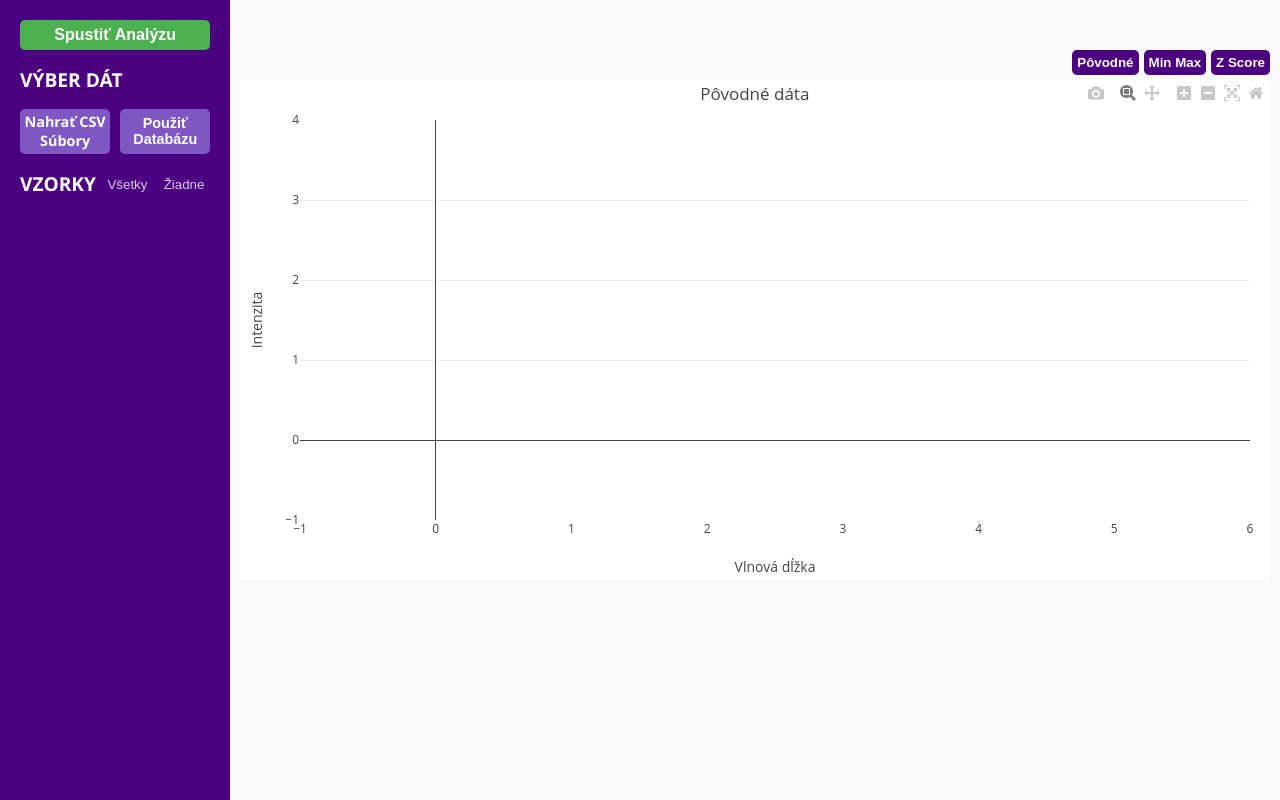
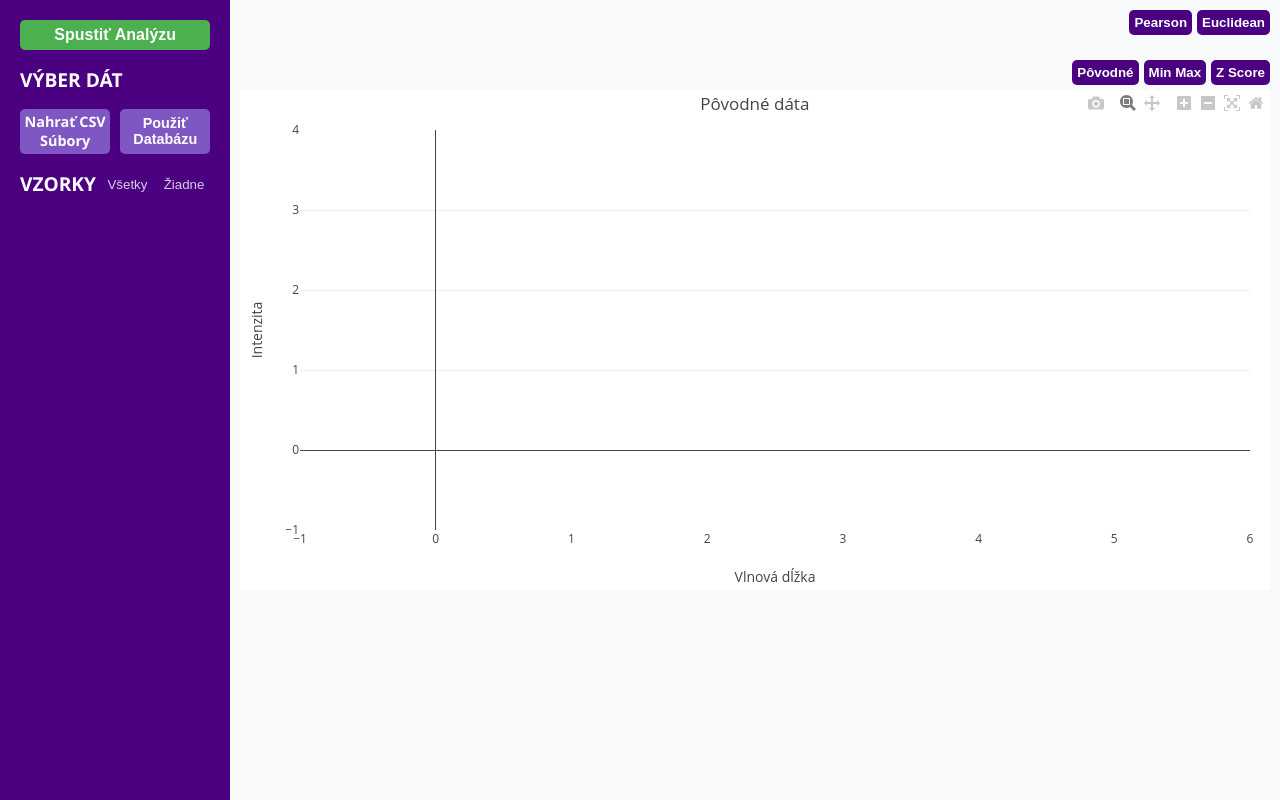
Before and after one commit to juraj-n/BC, a Flask app: page / in a window 1280 px wide. Run offline with Flask 3, Linux system fonts and the light colour scheme; some libraries are stand-ins or nearby versions.

Commit message:
Table switch buttons

```diff
--- a/app/static/css/style.css
+++ b/app/static/css/style.css
@@ -201,7 +201,7 @@ body {
     padding: 10px;
 }
 
-.heatmap-cell {
+.pearson-cell {
     text-align: center;
     vertical-align: middle;
     font-weight: bold;
@@ -210,21 +210,37 @@ body {
     transition: transform 0.3s ease;
 }
 
-.heatmap-cell:hover,
-.heatmap-cell:active {
+.pearson-cell:hover,
+.pearson-cell:active {
     transform: scale(1.08);
     background-color: hsl(calc(clamp(0, var(--coeff), 1) * 120), 100%, 70%);
     cursor: default;
 }
 
-.graph-switch {
+.euclidean-cell {
+    text-align: center;
+    vertical-align: middle;
+    font-weight: bold;
+    background-color: lightgray;
+    padding: 10px;
+    transition: transform 0.3s ease;
+}
+
+.euclidean-cell:hover,
+.euclidean-cell:active {
+    transform: scale(1.08);
+    background-color: white;
+    cursor: default;
+}
+
+.switch-btns {
     display: flex;
     justify-content: end;
     gap: 5px;
     margin-bottom: 5px;
 }
 
-.graph-switch button {
+.switch-btns button {
     padding: 5px;
     cursor: pointer;
     color: white;
@@ -234,8 +250,8 @@ body {
     border: none;
 }
 
-.graph-switch button:hover,
-.graph-switch button:active {
+.switch-btns button:hover,
+.switch-btns button:active {
     opacity: 0.8;
 }
 
--- /dev/null
+++ b/app/static/js/tableSwitch.js
@@ -0,0 +1,11 @@
+function switchTable(tableID) {
+    const sections = document.querySelectorAll(".table-container");
+    sections.forEach(section => {
+        section.classList.add("hidden")
+    });
+
+    const selected = document.getElementById("table-" + tableID);
+    if (selected) {
+        selected.classList.remove("hidden");
+    }
+}
--- a/app/templates/index.html
+++ b/app/templates/index.html
@@ -68,6 +68,12 @@
 
         <main class="content">
             <div class="cont-section">
+                <div class="switch-btns">
+                    <button onclick="switchTable('pearson')"> Pearson </button>
+                    <button onclick="switchTable('euclidean')"> Euclidean </button>
+                </div>
+
+                <div id="table-pearson" class="table-container">
                     {% if comparison and comparison.metrics.pearson | length > 0 %}
                     <table class="heatmap-table">
                         <thead>
@@ -83,7 +89,7 @@
                             <tr>
                                 <th class="heatmap-header">{{ comparison.samples[loop.index0] }}</th>
                                 {% for coeff in row %}
-                            <td class="heatmap-cell" style="--coeff: {{ (coeff + 1) / 2 }}">
+                                <td class="pearson-cell" style="--coeff: {{ (coeff + 1) / 2 }}">
                                     {{ coeff }}
                                 </td>
                                 {% endfor %}
@@ -94,7 +100,7 @@
                     {% endif %}
                 </div>
 
-            <div class="cont-section">
+                <div id="table-euclidean" class="table-container hidden">
                     {% if comparison and comparison.metrics.euclidean | length > 0 %}
                     <table class="heatmap-table">
                         <thead>
@@ -110,7 +116,7 @@
                             <tr>
                                 <th class="heatmap-header">{{ comparison.samples[loop.index0] }}</th>
                                 {% for distance in row %}
-                            <td class="heatmap-cell" style="--distance: {{ (distance + 1) / 2 }}">
+                                <td class="euclidean-cell" style="--distance: {{ (distance / 1) }}">
                                     {{ distance }}
                                 </td>
                                 {% endfor %}
@@ -120,9 +126,10 @@
                     </table>
                     {% endif %}
                 </div>
+            </div>
 
             <div class="cont-section">
-                <div class="graph-switch">
+                <div class="switch-btns">
                     <button onclick="switchGraph('raw')"> Pôvodné </button>
                     <button onclick="switchGraph('min-max')"> Min Max </button>
                     <button onclick="switchGraph('zscore')"> Z Score </button>
@@ -151,6 +158,7 @@
     </script>
     <script src="{{ url_for('static', filename='js/graph.js') }}"></script>
     <script src="{{ url_for('static', filename='js/graphSwitch.js') }}"></script>
+    <script src="{{ url_for('static', filename='js/tableSwitch.js') }}"></script>
     <script src="{{ url_for('static', filename='js/checkboxSetter.js') }}"></script>
 
 </body>
```
Lines whose indentation alone changed are shown as unchanged.
